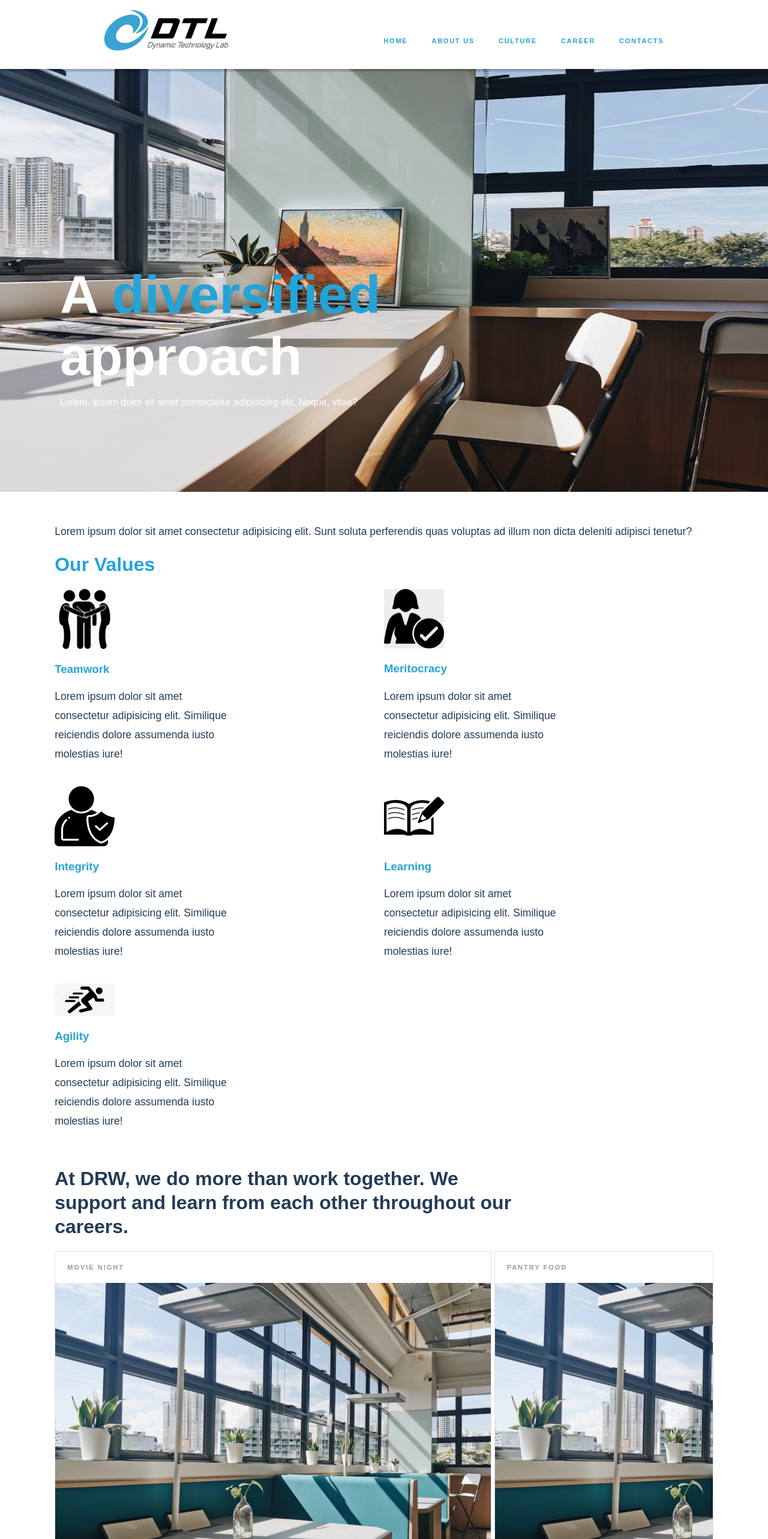
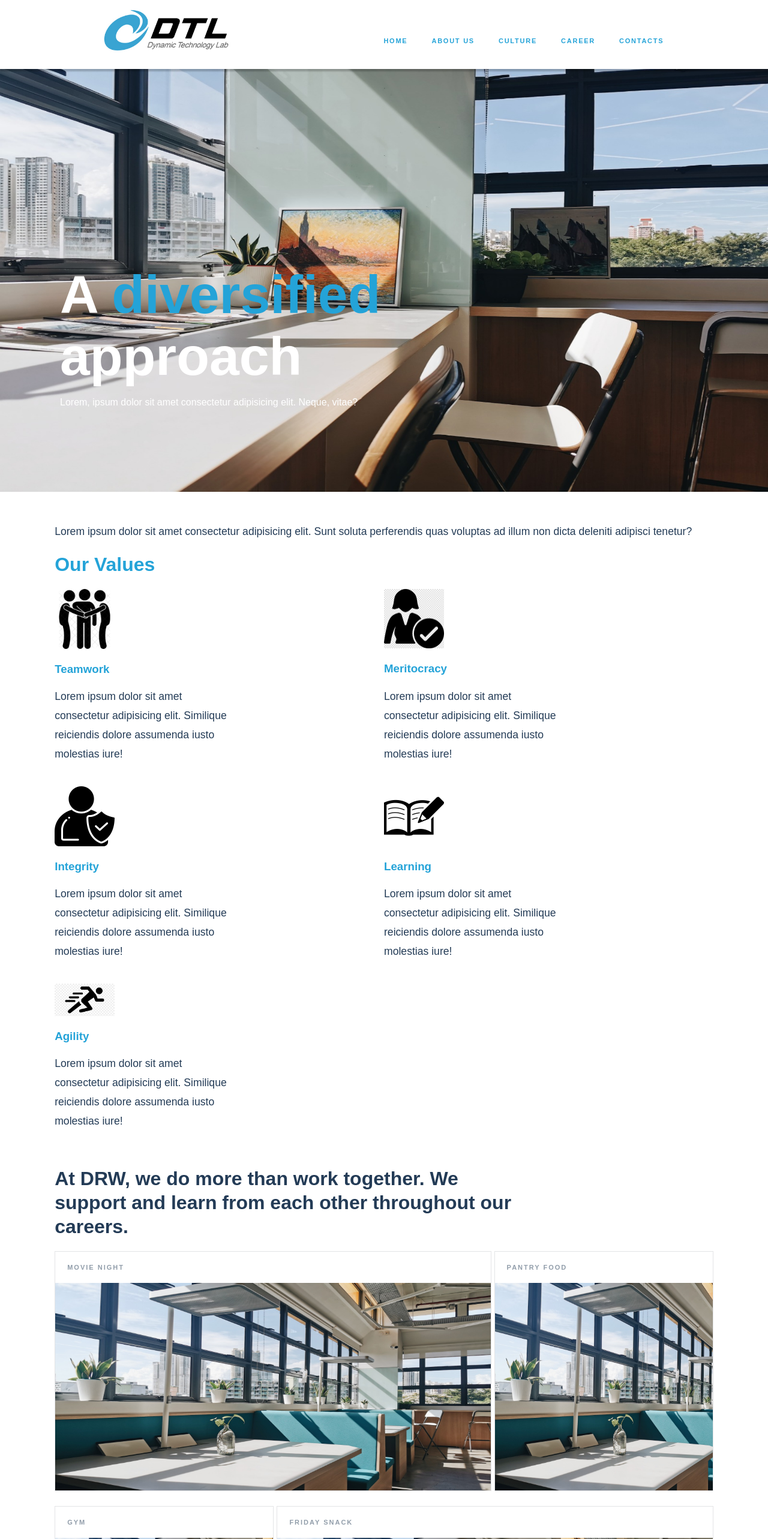
Before and after one commit to harshvats2000/dytechlab, a React (Create React App) app: page /culture in a window 1280 px wide. Shown: the top 2566 px of the page at 60% size. Built offline with nearby package versions, Linux system fonts and the light colour scheme.

Commit message:
cultures page changes

```diff
--- a/src/container/Culture/culture.module.css
+++ b/src/container/Culture/culture.module.css
@@ -102,7 +102,7 @@
   }
   .fun_card {
     /* flex: 25%; */
-    height: 600px;
+    height: 400px;
     overflow: hidden;
   }
   .fun_card > img {
```
